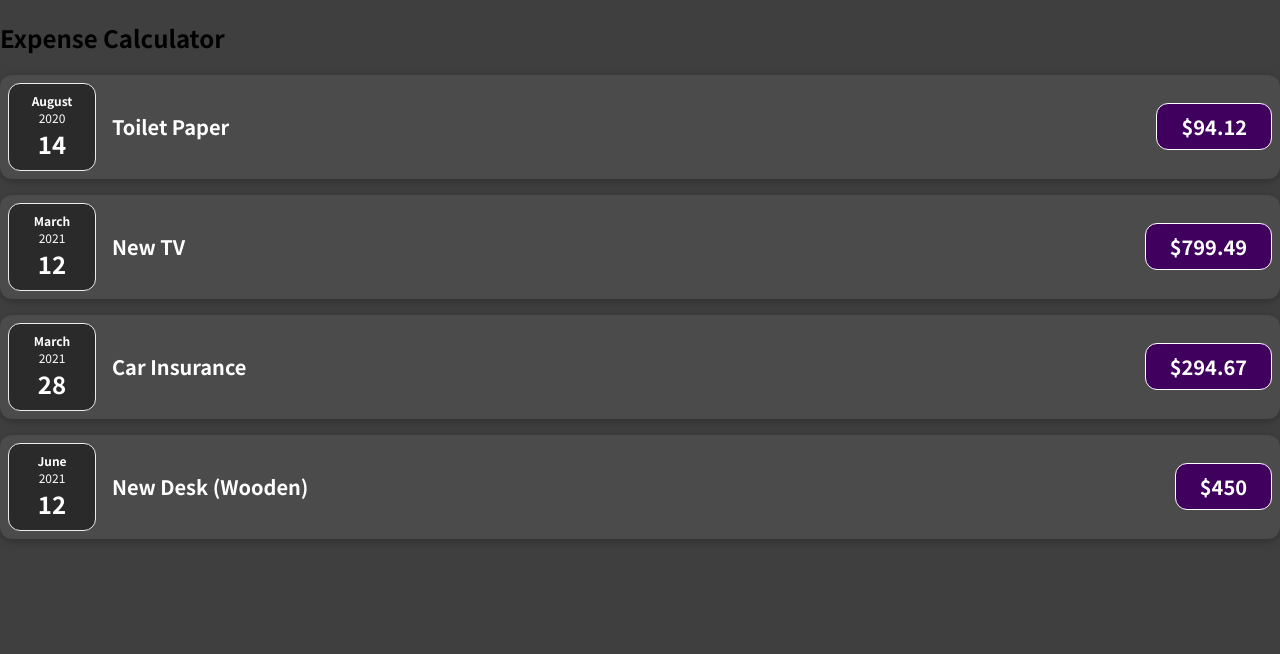
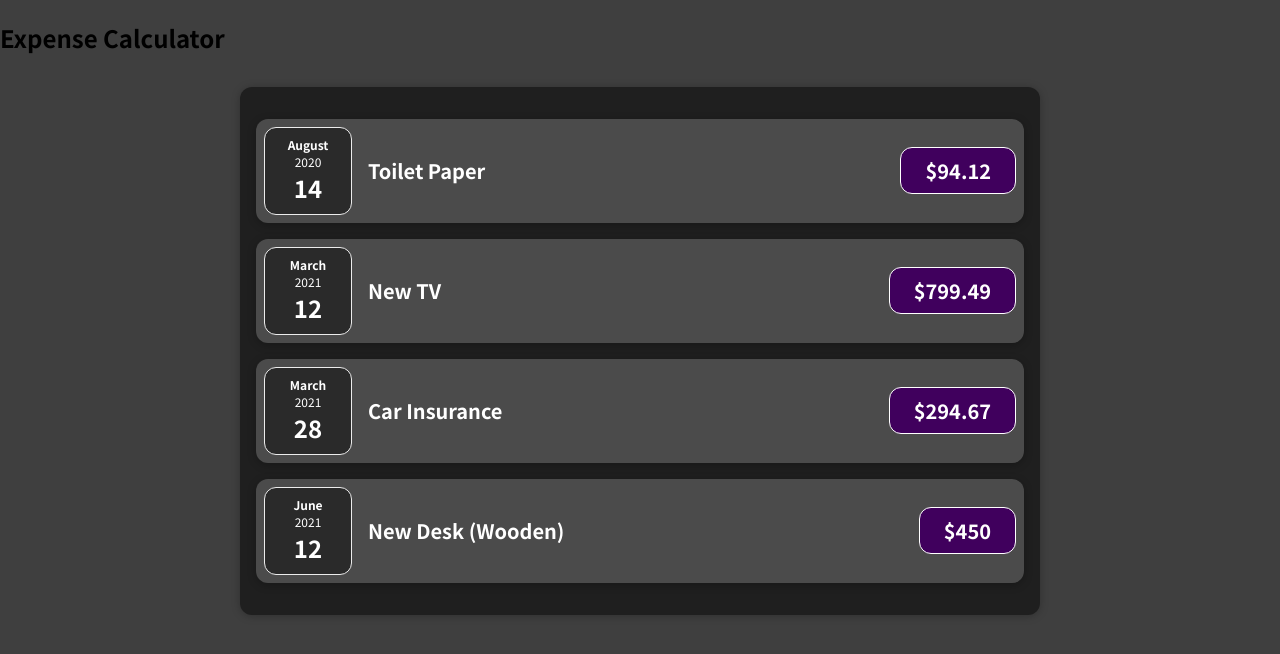
Before and after one commit to kjh-busan/01-starting-setup, a JavaScript app: page / in a window 1280 px wide. Shown: the top 654 px of the page. Built offline with nearby package versions, Linux system fonts and the light colour scheme.

Commit message:
feat: split components

```diff
--- a/src/App.js
+++ b/src/App.js
@@ -1,4 +1,4 @@
-import ExpenseItem from "./components/ExpenseItem";
+import Expenses from "./components/Expenses";
 
 const App = () => {
   const expenses = [
@@ -23,21 +23,10 @@ const App = () => {
     },
   ];
 
-  const items = expenses.map((item) => {
-    return (
-      <ExpenseItem
-        key={item.id}
-        title={item.title}
-        amount={item.amount}
-        date={item.date}
-      />
-    );
-  });
-
   return (
     <div>
       <h2>Expense Calculator</h2>
-      {items}
+      <Expenses />
     </div>
   );
 };
--- /dev/null
+++ b/src/components/Expenses.css
@@ -0,0 +1,9 @@
+.expenses {
+  padding: 1rem;
+  background-color: rgb(31, 31, 31);
+  margin: 2rem auto;
+  width: 50rem;
+  max-width: 95%;
+  border-radius: 12px;
+  box-shadow: 0 1px 8px rgba(0, 0, 0, 0.25);
+}
--- /dev/null
+++ b/src/components/Expenses.js
@@ -0,0 +1,41 @@
+import ExpenseItem from "./ExpenseItem";
+import "./Expenses.css";
+
+const expenses = [
+  {
+    id: "e1",
+    title: "Toilet Paper",
+    amount: 94.12,
+    date: new Date(2020, 7, 14),
+  },
+  { id: "e2", title: "New TV", amount: 799.49, date: new Date(2021, 2, 12) },
+  {
+    id: "e3",
+    title: "Car Insurance",
+    amount: 294.67,
+    date: new Date(2021, 2, 28),
+  },
+  {
+    id: "e4",
+    title: "New Desk (Wooden)",
+    amount: 450,
+    date: new Date(2021, 5, 12),
+  },
+];
+
+const items = expenses.map((item) => {
+  return (
+    <ExpenseItem
+      key={item.id}
+      title={item.title}
+      amount={item.amount}
+      date={item.date}
+    />
+  );
+});
+
+const Expenses = () => {
+  return <div className="expenses">{items}</div>;
+};
+
+export default Expenses;
```
